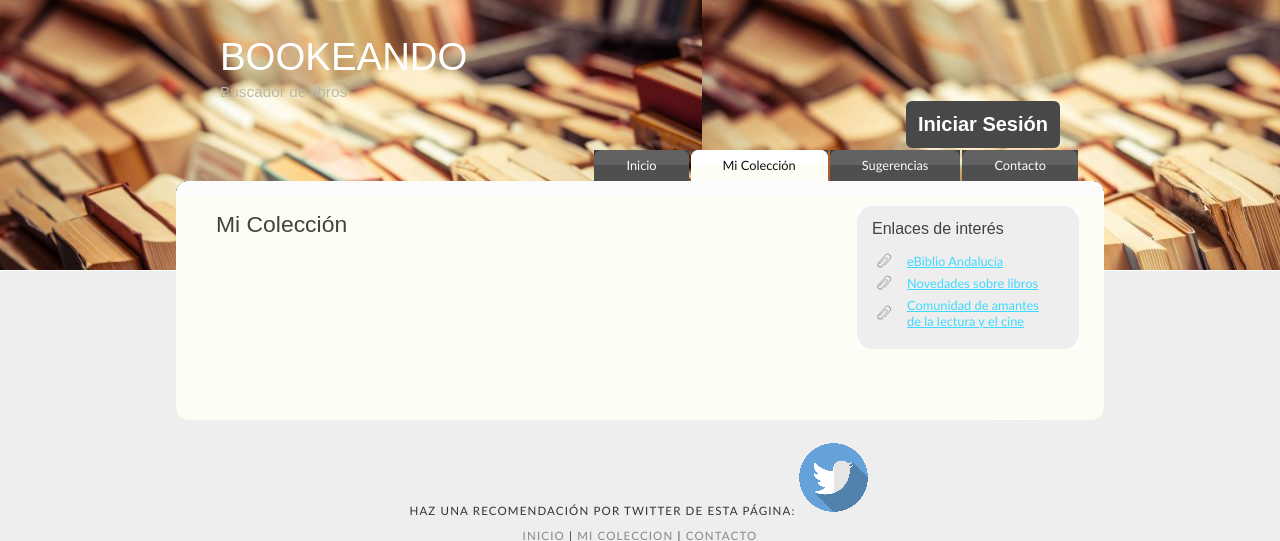
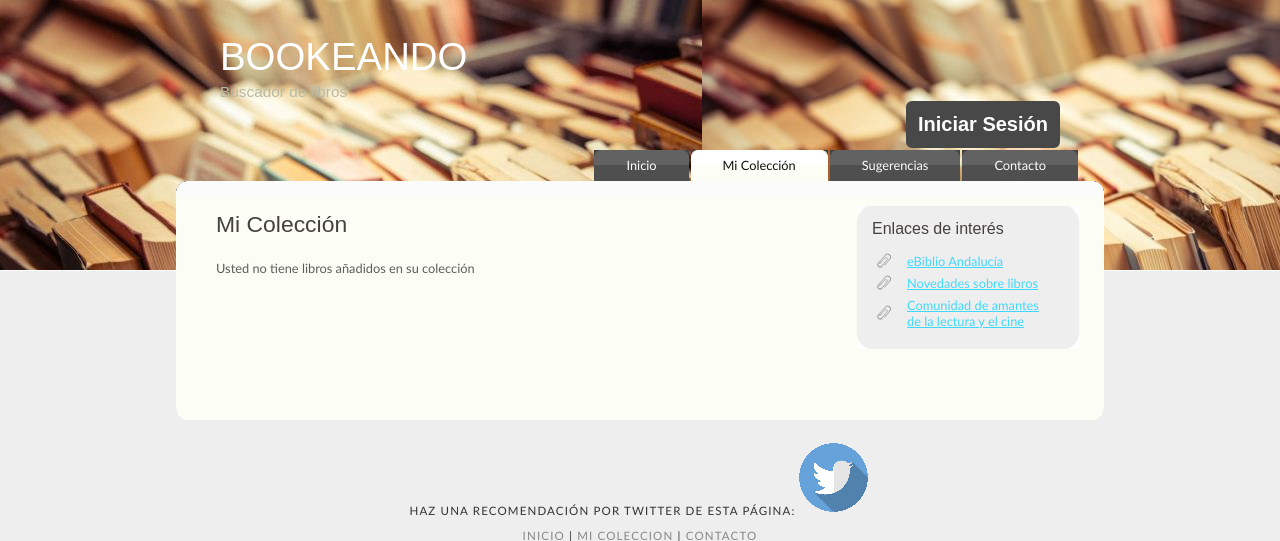
Before and after one commit to FranHuzon/Proyecto_LM, a Flask app: template templates/mi_coleccion.html in a window 1280 px wide. Shown: the top 541 px of the page. Run offline with Flask 2, Linux system fonts and the light colour scheme; the template is opened without the code that fills it, so the values that code supplies are empty.

Commit message:
Correción en mi_coleccion.html

```diff
--- a/templates/mi_coleccion.html
+++ b/templates/mi_coleccion.html
@@ -13,6 +13,9 @@
 
 {%block coleccion%}
 <h1>Mi Colección</h1>
+{% if not l %}
+	<p>Usted no tiene libros añadidos en su colección</p>
+{% else %}
 	{% for i in l %}
 	<div>
 		<div>
@@ -28,4 +31,5 @@
 		</div>
 	</div>
 	{%endfor%}
+{% endif %}
 {%endblock%}
```
Lines whose indentation alone changed are shown as unchanged.
